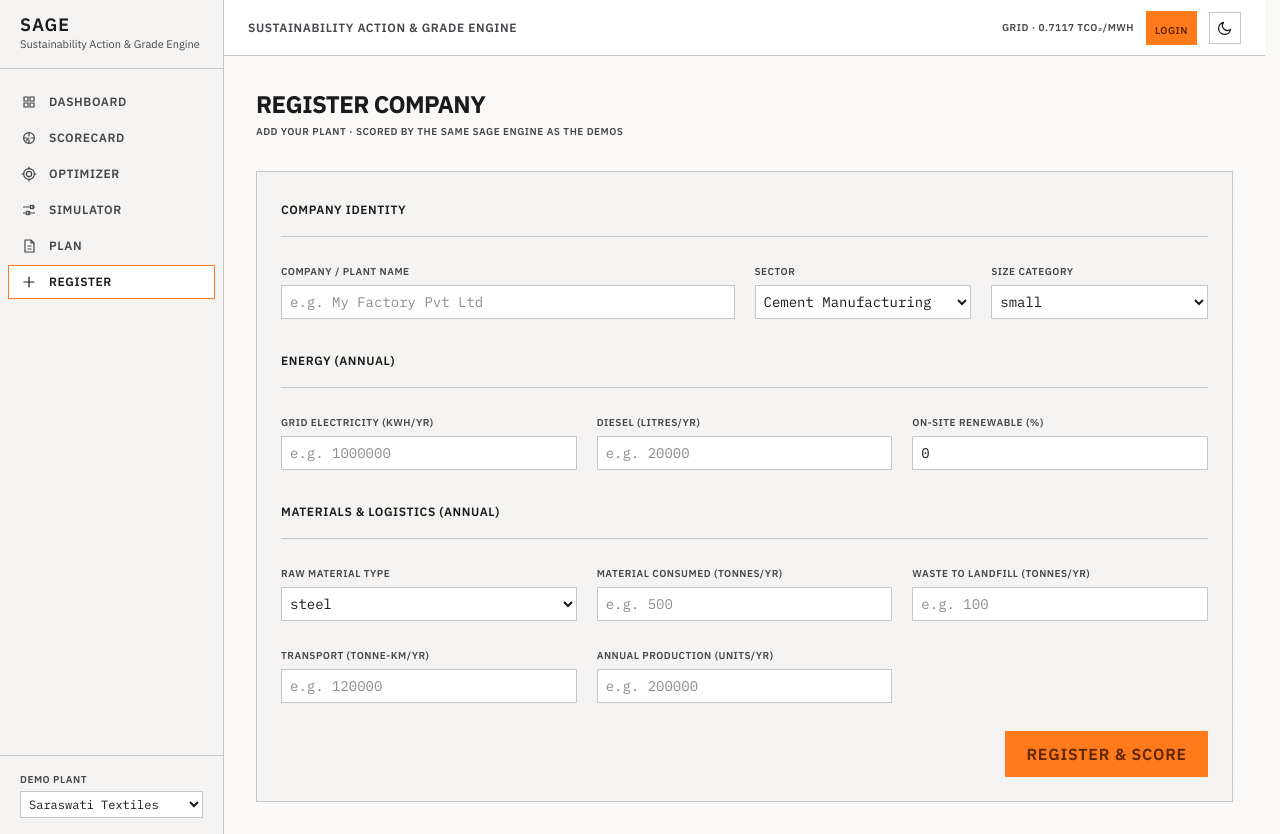
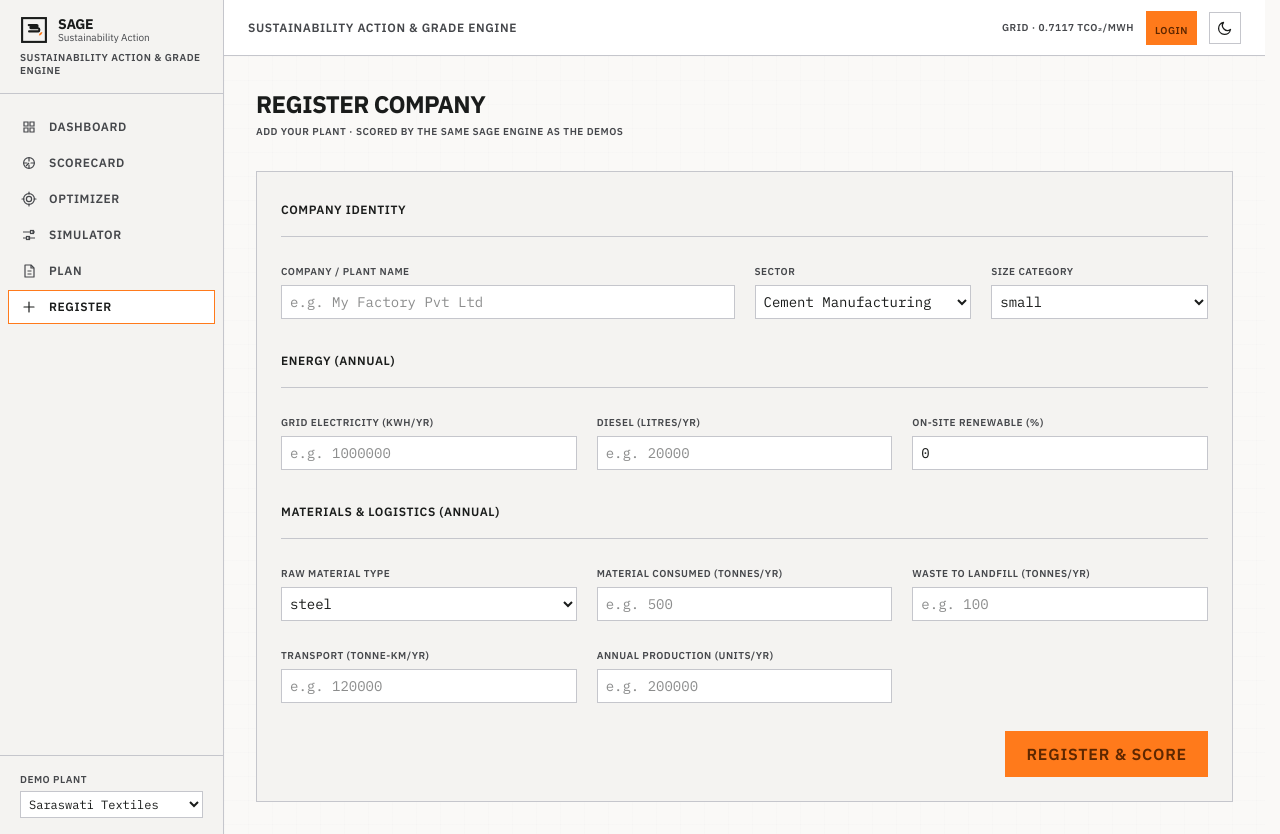
Before and after one commit to am-devanand/SAGE, a Next.js app: page /register in a window 1280 px wide. Built offline with nearby package versions, Linux system fonts and the light colour scheme.

Commit message:
Change logo to SAGE blueprint mark and polish UI
Ultraworked with [Sisyphus](https://github.com/code-yeongyu/oh-my-openagent)

Co-authored-by: Sisyphus <clio-agent@sisyphuslabs.ai>

```diff
--- a/app/layout.tsx
+++ b/app/layout.tsx
@@ -38,7 +38,7 @@ export const metadata: Metadata = {
   appleWebApp: { capable: true, title: "SAGE", statusBarStyle: "default" },
   formatDetection: { telephone: false },
   manifest: "/manifest.webmanifest",
-  icons: { icon: "/file.svg", apple: "/file.svg" },
+  icons: { icon: [{ url: "/sage-mark.svg", type: "image/svg+xml" }], apple: [{ url: "/sage-mark.svg", type: "image/svg+xml" }], shortcut: "/sage-mark.svg" },
 };
 
 export default function RootLayout({
--- a/app/manifest.ts
+++ b/app/manifest.ts
@@ -14,9 +14,8 @@ export default function manifest(): MetadataRoute.Manifest {
     categories: ["business", "productivity"],
     lang: "en",
     icons: [
-      { src: "/file.svg", sizes: "192x192", type: "image/svg+xml", purpose: "any" },
-      { src: "/globe.svg", sizes: "512x512", type: "image/svg+xml", purpose: "maskable" },
-      { src: "/file.svg", sizes: "192x192", type: "image/svg+xml", purpose: "maskable" },
+      { src: "/sage-mark.svg", sizes: "192x192", type: "image/svg+xml", purpose: "any" },
+      { src: "/sage-mark.svg", sizes: "512x512", type: "image/svg+xml", purpose: "maskable" },
     ],
   };
 }
--- a/app/register/page.tsx
+++ b/app/register/page.tsx
@@ -123,9 +123,6 @@ export default function RegisterPage() {
     addPlant(plant);
     router.push("/scorecard");
   };
-
-  const field = (key: keyof FormState) =>
-    form[key] as unknown as string;
 
   return (
     <div className="blueprint-grid relative mx-auto flex max-w-[1280px] flex-col gap-8 px-4 py-6 md:px-8 md:py-8">
--- a/components/app-shell.tsx
+++ b/components/app-shell.tsx
@@ -10,6 +10,7 @@ import Link from "next/link";
 import { usePathname } from "next/navigation";
 import { APP_NAME, APP_TAGLINE } from "@/lib/brand";
 import { ThemeToggle } from "@/components/theme-toggle";
+import { SageMark } from "@/components/logo";
 import { usePlant } from "@/lib/plant-store";
 import { useAuth } from "@/lib/auth-store";
 import { useRouter } from "next/navigation";
@@ -78,10 +79,14 @@ export function AppShell({ children }: { children: React.ReactNode }) {
       {/* Sidebar — hidden on auth pages */}
       {isAuthPage ? null : <aside className="hidden w-56 shrink-0 flex-col border-r border-line bg-bg-elevated md:flex">
         <div className="border-b border-line px-5 py-4">
-          <Link href="/" className="block">
-            <div className="label-caps text-lg leading-none text-ink">{APP_NAME}</div>
-            <div className="mt-1 text-[11px] leading-tight text-ink-muted">{APP_TAGLINE}</div>
+          <Link href="/" className="flex items-center gap-2.5">
+            <SageMark className="h-7 w-7 shrink-0 text-ink" accent />
+            <div>
+              <div className="font-display text-sm font-bold uppercase tracking-tight leading-none text-ink">SAGE</div>
+              <div className="mt-0.5 text-[10px] leading-none text-ink-muted">Sustainability Action</div>
+            </div>
           </Link>
+          <div className="label-caps mt-2 text-[10px] leading-tight text-ink-muted">{APP_TAGLINE}</div>
         </div>
         <nav className="flex-1 py-4">
           <ul className="space-y-0.5 px-2">
@@ -137,7 +142,10 @@ export function AppShell({ children }: { children: React.ReactNode }) {
               </button>
             )}
             {/* Mobile brand */}
-            <span className="label-caps text-base md:hidden">{APP_NAME}</span>
+            <Link href="/" className="flex items-center gap-1.5 md:hidden" aria-label="SAGE home">
+              <SageMark className="h-5 w-5 text-ink" accent />
+              <span className="font-display text-xs font-bold uppercase tracking-tight">{APP_NAME}</span>
+            </Link>
             <span className="label-caps hidden text-xs text-ink-muted md:inline">
               Sustainability Action &amp; Grade Engine
             </span>
@@ -168,7 +176,7 @@ export function AppShell({ children }: { children: React.ReactNode }) {
           <button aria-label="Close navigation" onClick={() => setDrawerOpen(false)} className="absolute inset-0 bg-ink/30" />
           <div className="absolute left-0 top-0 flex h-full w-72 max-w-[85vw] flex-col border-r border-line bg-bg-elevated">
             <div className="flex h-14 items-center justify-between border-b border-line px-5">
-              <span className="label-caps text-sm">{APP_NAME}</span>
+              <span className="flex items-center gap-2"><SageMark className="h-5 w-5 text-ink" /><span className="font-display text-xs font-bold uppercase tracking-tight">{APP_NAME}</span></span>
               <button type="button" onClick={() => setDrawerOpen(false)} aria-label="Close" className="inline-flex h-11 w-11 items-center justify-center border border-line bg-surface"><svg viewBox="0 0 16 16" className="h-4 w-4" fill="none" aria-hidden><path d="M3 3l10 10M13 3L3 13" stroke="currentColor" strokeWidth="1.2" /></svg></button>
             </div>
             <nav className="flex-1 overflow-y-auto py-4">
--- /dev/null
+++ b/components/logo.tsx
@@ -0,0 +1,20 @@
+"use client";
+
+export function SageMark({ className = "h-7 w-7", accent = false }: { className?: string; accent?: boolean }) {
+  return (
+    <svg viewBox="0 0 16 16" className={className} fill="none" aria-hidden>
+      <rect x="1.2" y="1.2" width="13.6" height="13.6" stroke="currentColor" strokeWidth="1.2" />
+      <path d="M5 5.2 H9.6 C10.2 5.2 10.2 6.1 9.6 6.1 H6.4 C5.8 6.1 5.8 7 6.4 7 H10.6 C11.2 7 11.2 8.8 10.6 8.8 H5.2" stroke="currentColor" strokeWidth="1.2" strokeLinecap="round" strokeLinejoin="round" />
+      <path d="M10.8 11.2 C11.8 11.2 12.8 10.2 12.8 9.2 C11.8 9.2 10.8 10.2 10.8 11.2 Z" className={accent ? "fill-accent" : "fill-current"} fill="currentColor" />
+    </svg>
+  );
+}
+
+export function SageWordmark({ className = "h-7" }: { className?: string }) {
+  return (
+    <div className={`flex items-center gap-2 ${className}`}>
+      <SageMark className="h-7 w-7 shrink-0" accent />
+      <span className="font-display text-lg font-bold uppercase tracking-tight leading-none">SAGE</span>
+    </div>
+  );
+}
```
Also changed, not shown: public/sage-mark.svg (added).
